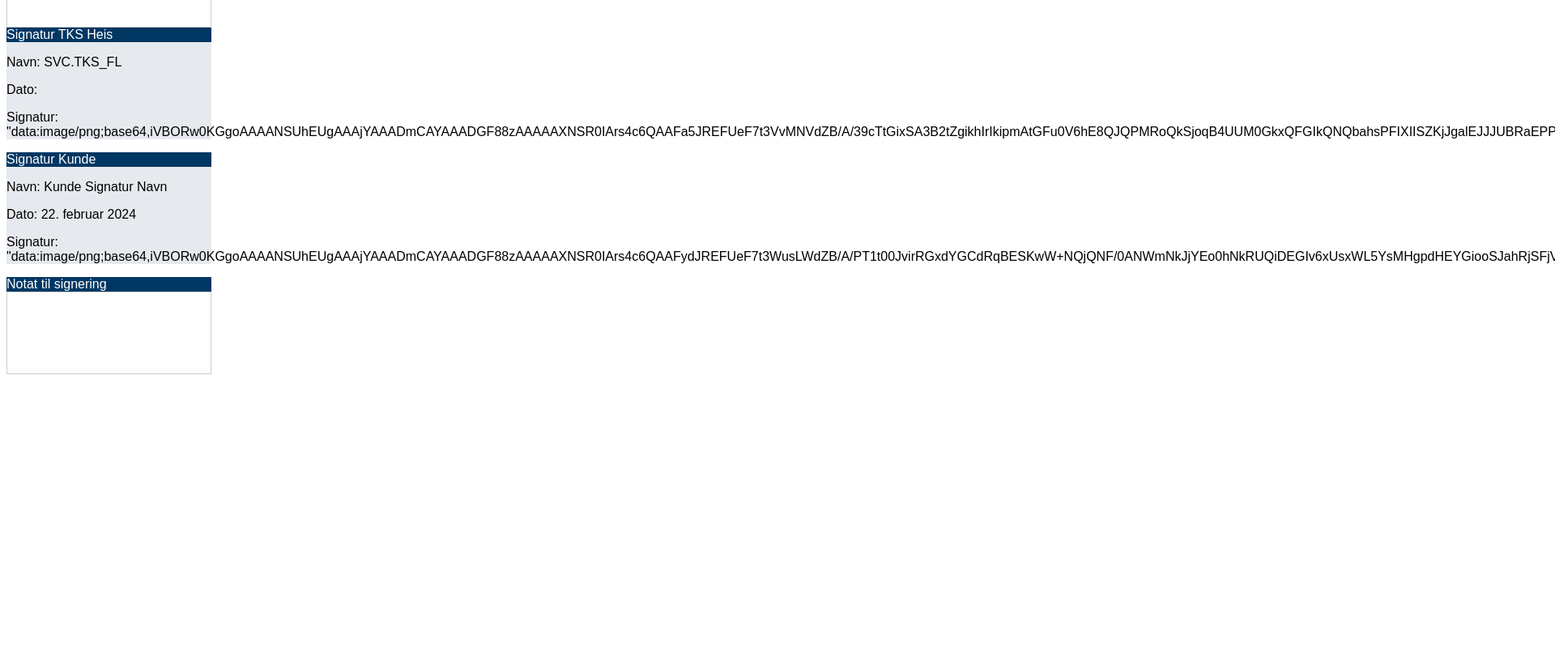
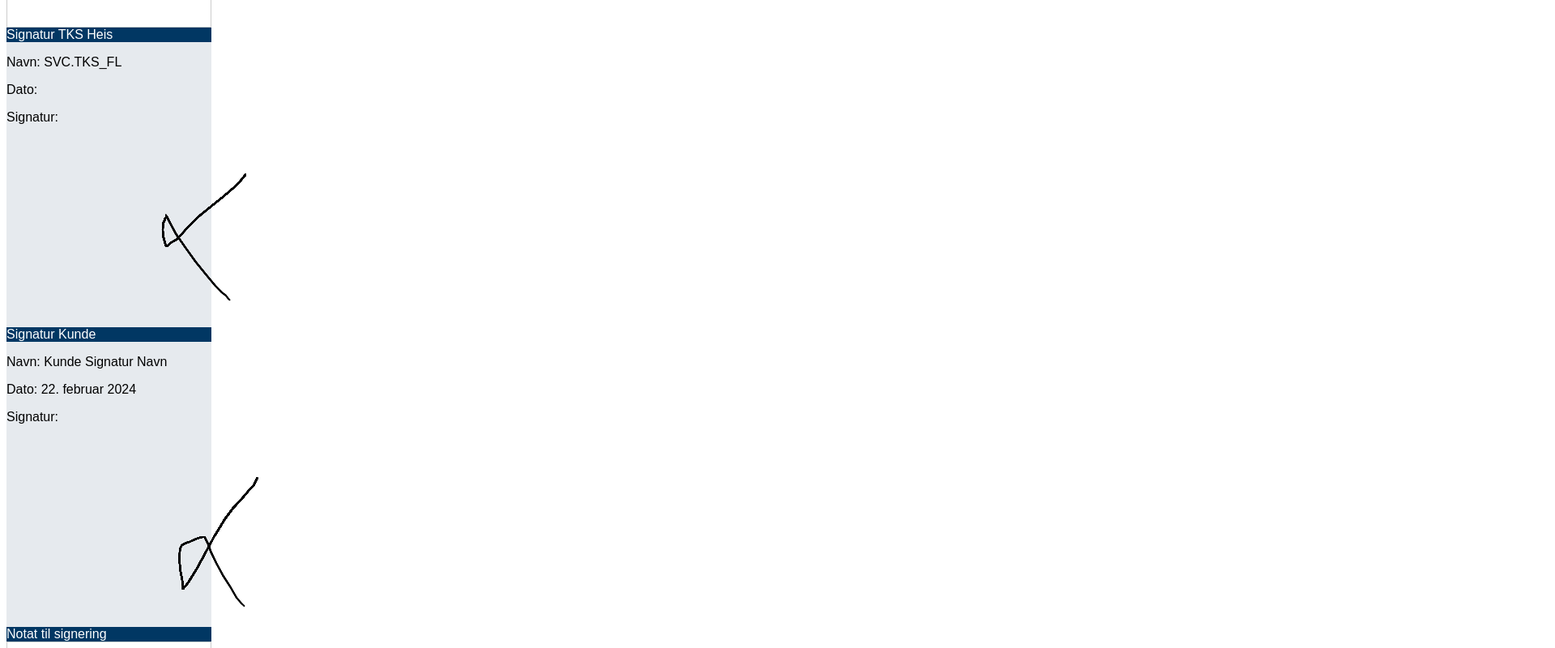
Before and after one commit to snorresovold/PDFGenerator, a React (Vite) app in the folder src/html-generator/: page / in a window 1280 px wide. Shown: the part 1540-2340 px from the top of the page at 81% size, 1920 px wide, since content can reach past the window. Before the commit the page ends 2010 px from the top, so only its background shows below. Built offline with nearby package versions, Linux system fonts and the light colour scheme.

Commit message:
updates for tday

```diff
--- a/src/html-generator/src/KundeSignatur.jsx
+++ b/src/html-generator/src/KundeSignatur.jsx
@@ -1,12 +1,22 @@
 function KundeSignatur(props) {
+
+  function removeFirstAndLast(str) {
+    if (str.length >= 2) {
+        return str.substring(1, str.length - 1);
+    } else {
+        return str;
+    }
+  }
+
   return (
     <div className="dataContainer">
-        <p className="headerText">Signatur Kunde</p>
-        <p>Navn: {props.navn}</p>
-        <p>Dato: {props.dato}</p>
-        <p>Signatur: {props.signatur}</p>
+      <p className="headerText">Signatur Kunde</p>
+      <p>Navn: {props.navn}</p>
+      <p>Dato: {props.dato}</p>
+      <p>Signatur:</p>
+      <img src={removeFirstAndLast(props.signatur)} />
     </div>
   )
 }
 
-export default KundeSignatur
+export default KundeSignatur;
--- a/src/html-generator/src/components/TKSSignatur.jsx
+++ b/src/html-generator/src/components/TKSSignatur.jsx
@@ -1,10 +1,20 @@
 function TKSSignatur(props) {
-  return (
+
+  function removeFirstAndLast(str) {
+    if (str.length >= 2) {
+        return str.substring(1, str.length - 1);
+    } else {
+        return str;
+    }
+  }
+
+return (
     <div className="dataContainer">
       <p className="headerText">Signatur TKS Heis</p>
       <p>Navn: {props.navn}</p>
       <p>Dato: {props.dato}</p>
-      <p>Signatur: {props.signatur}</p>
+      <p>Signatur: </p>
+      <img src={removeFirstAndLast(props.signatur)}/>
     </div>
   );
 }
```
Also changed, not shown: 1 other file (tests, documents, lock files or other folders).
